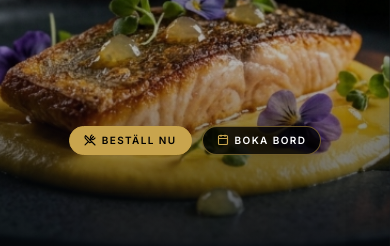
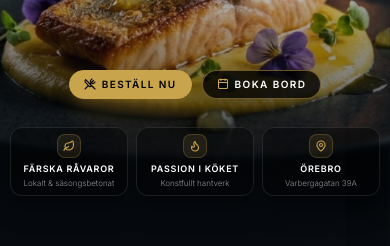
Before and after one commit to Moony2020/Venus-Restaurant, a React (Vite) app in the folder client/: page / in a window 390 px wide. Shown: the part 324-570 px from the top of the page. Built offline with nearby package versions, Linux system fonts and the light colour scheme; no server answers.

Commit message:
style(home): display hero highlight cards on mobile and reduce upper spacing of Mästarens Stolthet across entire site

```diff
--- a/client/src/components/home/HeroSection.jsx
+++ b/client/src/components/home/HeroSection.jsx
@@ -3,7 +3,7 @@ import { UtensilsCrossed, Calendar, Leaf, Flame, MapPin } from 'lucide-react';
 
 const HeroSection = () => {
   return (
-    <section className="relative flex flex-col justify-start min-h-[610px] sm:min-h-[620px] md:min-h-[660px] lg:min-h-[700px] overflow-hidden bg-[#070b10] pt-4 sm:pt-6 pb-8 sm:pb-12">
+    <section className="relative flex flex-col justify-start min-h-[500px] sm:min-h-[540px] md:min-h-[580px] lg:min-h-[600px] overflow-hidden bg-[#070b10] pt-4 sm:pt-6 pb-4 sm:pb-6 md:pb-8">
       {/* Cinematic Solid Background */}
       <div className="absolute inset-0 z-0 bg-[#070b10]">
         <img
@@ -38,8 +38,8 @@ const HeroSection = () => {
           Vällagade rätter, utvalda råvaror och en atmosfär som ger dig en oförglömlig smakupplevelse — mitt i hjärtat av Örebro. En hyllning till hantverket med råvaror från traktens producenter.
         </p>
 
-        {/* Action Buttons - Pushed down onto the puree below the salmon on mobile */}
-        <div className="flex flex-row items-center justify-center gap-2.5 sm:gap-4 w-auto mx-auto mt-28 sm:mt-14 md:mt-16 lg:mt-18 mb-2 animate-[fade-in-up_1s_ease-out_0.5s_both]">
+        {/* Action Buttons - Pushed down onto the puree below the salmon */}
+        <div className="flex flex-row items-center justify-center gap-2.5 sm:gap-4 w-auto mx-auto mt-14 sm:mt-12 md:mt-14 lg:mt-16 mb-2 animate-[fade-in-up_1s_ease-out_0.5s_both]">
           {/* Button 1: Beställ Nu */}
           <Link
             to="/menu"
@@ -60,38 +60,38 @@ const HeroSection = () => {
         </div>
       </div>
 
-      {/* 3 Info Highlights Row - Perfectly positioned on the plate rim */}
-      <div className="relative z-10 mt-10 sm:mt-12 md:mt-14 lg:mt-16 hidden sm:flex flex-row items-center justify-center gap-3 sm:gap-3.5 lg:gap-4 w-full max-w-2xl mx-auto px-4 animate-[fade-in-up_1s_ease-out_0.65s_both]">
+      {/* 3 Info Highlights Row - Perfectly positioned on the plate rim on all devices */}
+      <div className="relative z-10 mt-5 sm:mt-8 md:mt-10 lg:mt-12 flex flex-row items-center justify-center gap-2 sm:gap-3.5 lg:gap-4 w-full max-w-2xl mx-auto px-2.5 sm:px-4 animate-[fade-in-up_1s_ease-out_0.65s_both]">
         {/* Feature 1 */}
-        <div className="group flex-1 max-w-[220px] flex items-center gap-2.5 sm:gap-3 rounded-xl border border-white/10 bg-black/40 hover:bg-black/60 hover:border-gold/40 backdrop-blur-md px-3.5 py-2 sm:py-2.5 transition-all duration-300 shadow-xl shadow-black/30">
-          <div className="flex h-8 w-8 shrink-0 items-center justify-center rounded-lg bg-gold/10 border border-gold/25 text-gold group-hover:bg-gold/20 group-hover:scale-105 transition-all duration-300">
-            <Leaf size={15} strokeWidth={2.2} />
+        <div className="group flex-1 min-w-0 max-w-[220px] flex flex-col sm:flex-row items-center sm:items-center text-center sm:text-left gap-1 sm:gap-3 rounded-xl border border-white/10 bg-black/40 hover:bg-black/60 hover:border-gold/40 backdrop-blur-md px-2 py-1.5 sm:px-3.5 sm:py-2.5 transition-all duration-300 shadow-xl shadow-black/30">
+          <div className="flex h-6 w-6 sm:h-8 sm:w-8 shrink-0 items-center justify-center rounded-lg bg-gold/10 border border-gold/25 text-gold group-hover:bg-gold/20 group-hover:scale-105 transition-all duration-300">
+            <Leaf size={12} className="sm:w-[15px] sm:h-[15px]" strokeWidth={2.2} />
           </div>
-          <div>
-            <p className="text-[10.5px] sm:text-[11px] font-bold uppercase tracking-[0.12em] text-white group-hover:text-gold transition-colors duration-300 whitespace-nowrap">Färska Råvaror</p>
-            <p className="text-[9.5px] sm:text-[10px] text-white/55 font-light mt-0.5 whitespace-nowrap">Lokalt & säsongsbetonat</p>
+          <div className="min-w-0">
+            <p className="text-[9px] sm:text-[11px] font-bold uppercase tracking-[0.08em] sm:tracking-[0.12em] text-white group-hover:text-gold transition-colors duration-300 truncate sm:whitespace-nowrap">Färska Råvaror</p>
+            <p className="text-[8px] sm:text-[10px] text-white/55 font-light mt-0.5 truncate sm:whitespace-nowrap">Lokalt & säsongsbetonat</p>
           </div>
         </div>
 
         {/* Feature 2 */}
-        <div className="group flex-1 max-w-[220px] flex items-center gap-2.5 sm:gap-3 rounded-xl border border-white/10 bg-black/40 hover:bg-black/60 hover:border-gold/40 backdrop-blur-md px-3.5 py-2 sm:py-2.5 transition-all duration-300 shadow-xl shadow-black/30">
-          <div className="flex h-8 w-8 shrink-0 items-center justify-center rounded-lg bg-gold/10 border border-gold/25 text-gold group-hover:bg-gold/20 group-hover:scale-105 transition-all duration-300">
-            <Flame size={15} strokeWidth={2.2} />
+        <div className="group flex-1 min-w-0 max-w-[220px] flex flex-col sm:flex-row items-center sm:items-center text-center sm:text-left gap-1 sm:gap-3 rounded-xl border border-white/10 bg-black/40 hover:bg-black/60 hover:border-gold/40 backdrop-blur-md px-2 py-1.5 sm:px-3.5 sm:py-2.5 transition-all duration-300 shadow-xl shadow-black/30">
+          <div className="flex h-6 w-6 sm:h-8 sm:w-8 shrink-0 items-center justify-center rounded-lg bg-gold/10 border border-gold/25 text-gold group-hover:bg-gold/20 group-hover:scale-105 transition-all duration-300">
+            <Flame size={12} className="sm:w-[15px] sm:h-[15px]" strokeWidth={2.2} />
           </div>
-          <div>
-            <p className="text-[10.5px] sm:text-[11px] font-bold uppercase tracking-[0.12em] text-white group-hover:text-gold transition-colors duration-300 whitespace-nowrap">Passion i Köket</p>
-            <p className="text-[9.5px] sm:text-[10px] text-white/55 font-light mt-0.5 whitespace-nowrap">Konstfullt hantverk</p>
+          <div className="min-w-0">
+            <p className="text-[9px] sm:text-[11px] font-bold uppercase tracking-[0.08em] sm:tracking-[0.12em] text-white group-hover:text-gold transition-colors duration-300 truncate sm:whitespace-nowrap">Passion i Köket</p>
+            <p className="text-[8px] sm:text-[10px] text-white/55 font-light mt-0.5 truncate sm:whitespace-nowrap">Konstfullt hantverk</p>
           </div>
         </div>
 
         {/* Feature 3 */}
-        <div className="group flex-1 max-w-[220px] flex items-center gap-2.5 sm:gap-3 rounded-xl border border-white/10 bg-black/40 hover:bg-black/60 hover:border-gold/40 backdrop-blur-md px-3.5 py-2 sm:py-2.5 transition-all duration-300 shadow-xl shadow-black/30">
-          <div className="flex h-8 w-8 shrink-0 items-center justify-center rounded-lg bg-gold/10 border border-gold/25 text-gold group-hover:bg-gold/20 group-hover:scale-105 transition-all duration-300">
-            <MapPin size={15} strokeWidth={2.2} />
+        <div className="group flex-1 min-w-0 max-w-[220px] flex flex-col sm:flex-row items-center sm:items-center text-center sm:text-left gap-1 sm:gap-3 rounded-xl border border-white/10 bg-black/40 hover:bg-black/60 hover:border-gold/40 backdrop-blur-md px-2 py-1.5 sm:px-3.5 sm:py-2.5 transition-all duration-300 shadow-xl shadow-black/30">
+          <div className="flex h-6 w-6 sm:h-8 sm:w-8 shrink-0 items-center justify-center rounded-lg bg-gold/10 border border-gold/25 text-gold group-hover:bg-gold/20 group-hover:scale-105 transition-all duration-300">
+            <MapPin size={12} className="sm:w-[15px] sm:h-[15px]" strokeWidth={2.2} />
           </div>
-          <div>
-            <p className="text-[10.5px] sm:text-[11px] font-bold uppercase tracking-[0.12em] text-white group-hover:text-gold transition-colors duration-300 whitespace-nowrap">Örebro</p>
-            <p className="text-[9.5px] sm:text-[10px] text-white/55 font-light mt-0.5 whitespace-nowrap">Varbergagatan 39A</p>
+          <div className="min-w-0">
+            <p className="text-[9px] sm:text-[11px] font-bold uppercase tracking-[0.08em] sm:tracking-[0.12em] text-white group-hover:text-gold transition-colors duration-300 truncate sm:whitespace-nowrap">Örebro</p>
+            <p className="text-[8px] sm:text-[10px] text-white/55 font-light mt-0.5 truncate sm:whitespace-nowrap">Varbergagatan 39A</p>
           </div>
         </div>
       </div>
--- a/client/src/pages/Home.jsx
+++ b/client/src/pages/Home.jsx
@@ -294,7 +294,7 @@ const Home = () => {
       </div>
 
       {/* 1. Kockens Val (Signature Section) */}
-      <section className="reveal relative pt-0 sm:pt-24 md:pt-28 lg:pt-32 pb-20 sm:pb-24 md:pb-28 px-6 md:px-12 max-w-7xl mx-auto overflow-hidden">
+      <section className="reveal relative pt-4 sm:pt-8 md:pt-10 lg:pt-12 pb-20 sm:pb-24 md:pb-28 px-6 md:px-12 max-w-7xl mx-auto overflow-hidden">
         {/* Background ambient glow */}
         <div className="absolute top-1/2 left-1/4 -translate-y-1/2 w-[400px] h-[400px] bg-gold/10 rounded-full blur-[120px] pointer-events-none" />
 
```
